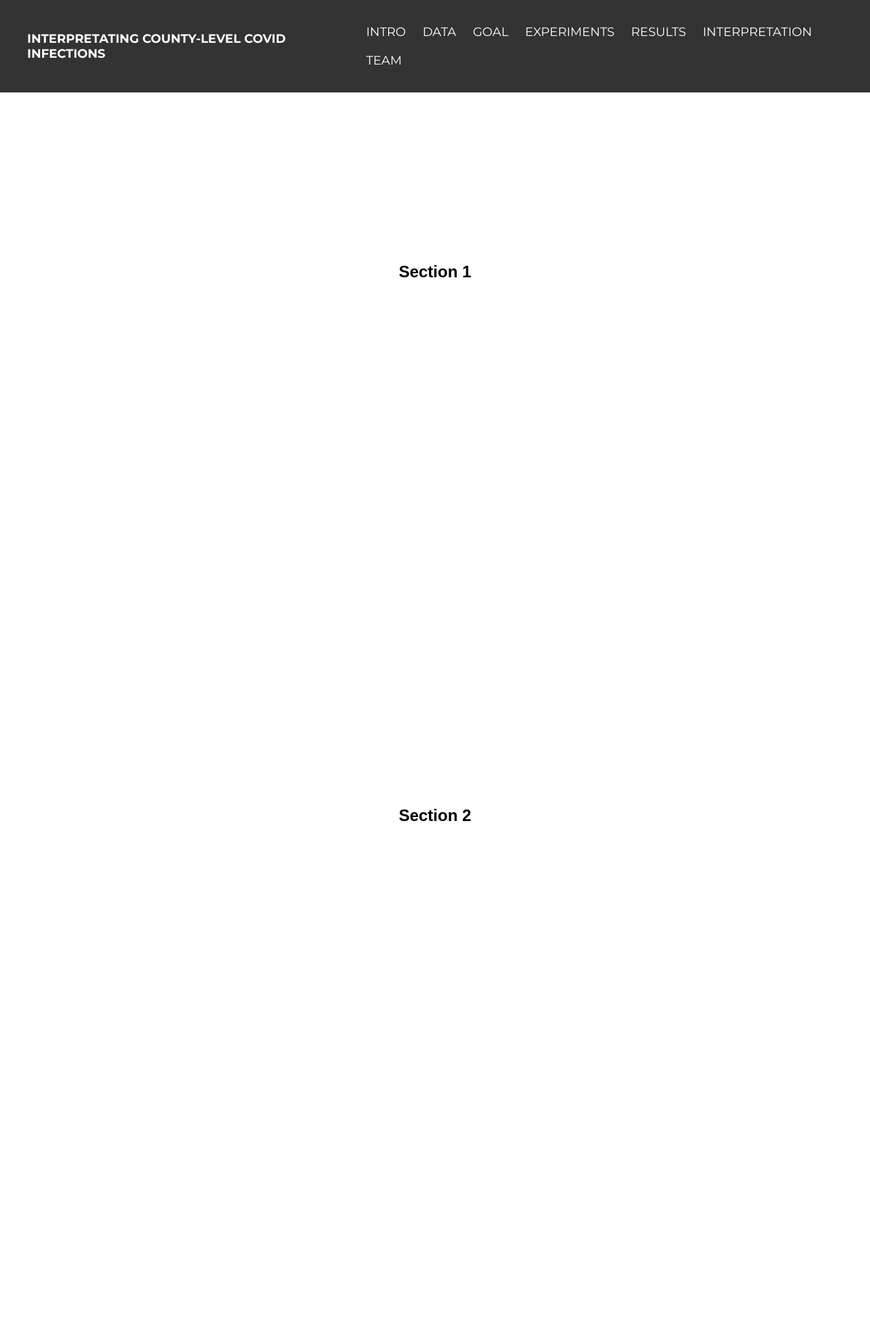
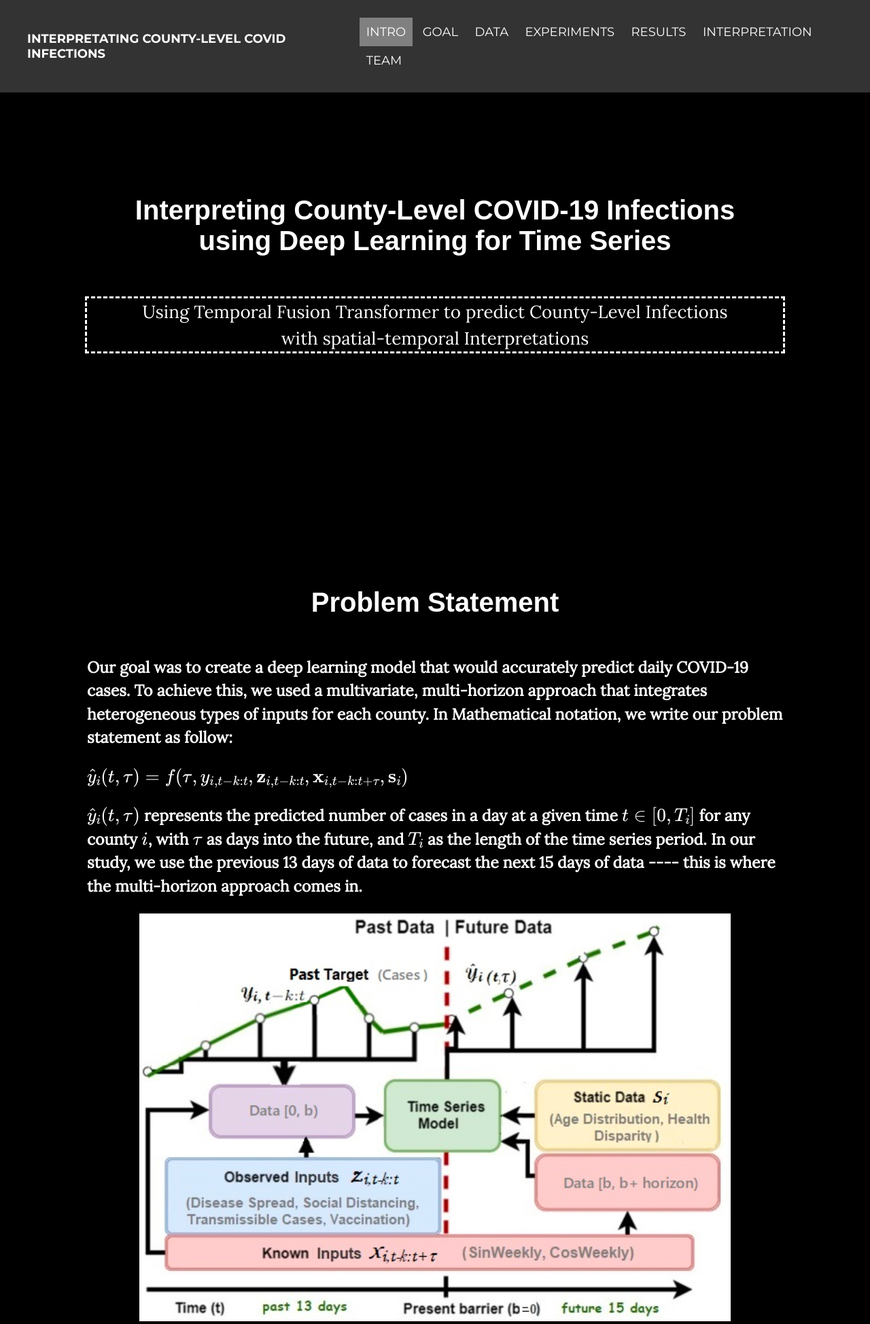
Before and after one commit to UVA-MLSys/Interpretable-Timeseries, a Flask app: page / in a window 1280 px wide. Shown: the top 1948 px of the page at 68% size. Run offline with Flask 3, Linux system fonts and the light colour scheme; some libraries are stand-ins or nearby versions.

Commit message:
GOAL section

```diff
--- a/static/gpce-frontend.css
+++ b/static/gpce-frontend.css
@@ -1,7 +1,43 @@
 .right-ul a.active {
     background-color: grey;
   }
+  section{
+    background-color: black;
+  }
 
+  .image-container {
+    display: flex;
+    justify-content: center;
+    align-items: center;
+  }
+
+  #INTRODUCTION p{
+    font-family: Lora,"Helvetica Neue",Helvetica,Arial,sans-serif;
+    color: white;
+    border-color: white;
+    border-style: dashed;
+    padding: 0;
+    font-size: 26px;
+    text-align: center;
+  }
+
+  p{
+    margin-left: auto;
+    margin-right: auto;
+    width: 80%;
+    font-family: Lora,"Helvetica Neue",Helvetica,Arial,sans-serif;
+    color: white;
+    line-height: 1.5;
+    padding: 0;
+    font-size: 23px;
+  }
+
+
+  h1{
+    text-align: center;
+    color: white;
+    font-size: 40px;
+  }
   body {
     margin: 0;
     padding: 0;
@@ -43,6 +79,7 @@
   }
 
   section {
+    flex-direction: column;
     height: 100vh;
     width: 100%;
     display: flex;
@@ -61,3 +98,7 @@
   #section3 {
     background-color: #80ff80;
   }
+
+  #GOAL{
+    height:1600px;
+  }
--- a/templates/GPCE-frontend.html
+++ b/templates/GPCE-frontend.html
@@ -3,7 +3,9 @@
 <head>
   <script>
     document.addEventListener('DOMContentLoaded', function() {
-      // Smooth scrolling animation
+      var sections = document.querySelectorAll('section');
+      var navLinks = document.querySelectorAll('nav a');
+
       document.querySelectorAll('a[href^="#"]').forEach(function(anchor) {
         anchor.addEventListener('click', function(e) {
           e.preventDefault();
@@ -15,18 +17,43 @@
             top: offsetTop,
             behavior: 'smooth'
           });
-
-          var currentActive = document.querySelector('.right-ul .active');
-          if (currentActive) {
-            currentActive.classList.remove('active');
-          }
-          this.classList.add('active');
         });
       });
+
+      window.addEventListener('scroll', function() {
+        var currentSection = null;
+
+        // Find the currently visible section
+        for (var i = sections.length - 1; i >= 0; i--) {
+          var section = sections[i];
+          var rect = section.getBoundingClientRect();
+
+          if (rect.top <= 0) {
+            currentSection = section;
+            break;
+          }
+        }
+
+        navLinks.forEach(function(link) {
+          link.classList.remove('active');
+        });
+
+        if (currentSection) {
+          var targetLink = document.querySelector('nav a[href="#' + currentSection.id + '"]');
+          if (targetLink) {
+            targetLink.classList.add('active');
+          }
+        }
+      });
     });
+
   </script>
   <link href="https://fonts.googleapis.com/css2?family=Montserrat:wght@400;700&display=swap" rel="stylesheet">
   <link rel = "stylesheet" href="static/gpce-frontend.css">
+  <link href='https://fonts.googleapis.com/css2?family=Lora&display=swap'rel="stylesheet">
+  <script src="https://cdnjs.cloudflare.com/ajax/libs/showdown/1.9.1/showdown.min.js"></script>
+  <script src="https://polyfill.io/v3/polyfill.min.js?features=es6"></script>
+  <script src="https://cdn.jsdelivr.net/npm/mathjax@3/es5/tex-chtml.js"></script>
 </head>
 <body>
   <div id="top"></div>
@@ -34,11 +61,10 @@
     <ul class="left-ul">
       <li> <a href="#top"> <strong>INTERPRETATING COUNTY-LEVEL COVID INFECTIONS </strong></a></li>
     </ul>
-
     <ul class="right-ul">
       <li><a href="#INTRODUCTION">INTRO</a></li>
+      <li><a href="#GOAL">GOAL</a></li>
       <li><a href="#DATA">DATA</a></li>
-      <li><a href="#GOAL">GOAL</a></li>
       <li><a href="#EXPERIMENTS">EXPERIMENTS</a></li>
       <li><a href="#RESULTS">RESULTS</a></li>
       <li><a href="#INTERPRETATION">INTERPRETATION</a></li>
@@ -46,20 +72,35 @@
     </ul>
   </nav>
 
-  <section id="INTRODUCTION">
-    <h1>Section 1</h1>
+  <section  id="INTRODUCTION">
+    <h1> <strong>Interpreting County-Level COVID-19 Infections <br>using Deep Learning for Time Series </strong> </h1>
+    <p> Using Temporal Fusion Transformer to predict County-Level Infections <br>with spatial-temporal Interpretations </p>
+  </section>
+
+  <section id="GOAL">
+    <h1><strong> Problem Statement </h1>
+    <p> Our goal was to create a deep learning model that would accurately predict daily COVID-19 cases. To achieve this, we used a multivariate, multi-horizon approach that integrates heterogeneous types of inputs for each county.
+      In Mathematical notation, we write our problem statement as follow:
+    </p>
+    <p> \( \hat y_i(t, \tau) = f(\tau, y_{i, t-k:t}, \textbf{z}_{i, t-k:t}, \textbf{x}_{i, t-k:t+\tau}, \textbf{s}_i ) \) </p>
+    <p> \(\hat y_i(t, \tau)\) represents the predicted number of cases in a day at a given time \(t \in [0, T_i]\) for any county \(i\), with \(\tau\) as days into the future, and \(T_i\) as the length of the time series period.
+    In our study, we use the previous 13 days of data to forecast the next 15 days of data ---- this is where the multi-horizon approach comes in.
+    <div class="image-container">
+      <img src="static/goal.png" style="height:600px;">
+    </div>
+    <p> Our three types of inputs are: <br>
+      1. <strong>Static Inputs</strong> : Each county <em>i</em> is associated with a set of static inputs \(s_i\), which do not vary over time and are specific to that county's demographics. <br>
+      2. <strong>Observed or Past Inputs</strong> : Observed inputs are time-varying features known at each timestamp \(t \in [0, T_i]\) (e.g., Vacciation, Disease Spread, Social Distancing, Transmissible Cases), but their future values are unknown. We incorporate all past information within a lookback window of <em>k</em> (the past 13 days), using target (cases) and observed inputs upto the forecast start time *t*:      \(\space y_{i,t-k:t} = {y_{i,t-k}, ..., y_{i, t} }\) and \(z_{i, t-k:t} = {z_{i,t-k}, ..., z{i, t}}\). <br>
+      3. <strong>Known Future Inputs </strong>: These inputs \(x_{i, t}\) can be measured beforehand, which in our case are the sine and cosine of the day of a week at a given date, and are known at the time of prediction. We also add known future inputs across the entire range for the TFT. </p>
   </section>
 
   <section id="DATA">
-    <h1>Section 2</h1>
-  </section>
-
-  <section id="GOAL">
     <h1>Section 3</h1>
   </section>
 
   <section id="EXPERIMENTS">
     <h1>Section 3</h1>
+
   </section>
 
   <section id="RESULTS">
@@ -70,6 +111,9 @@
     <h1>Section 3</h1>
   </section>
 
+
+
+
   <section id="TEAM">
     <h1>Section 3</h1>
   </section>
```
Also changed, not shown: static/goal.png (added).
